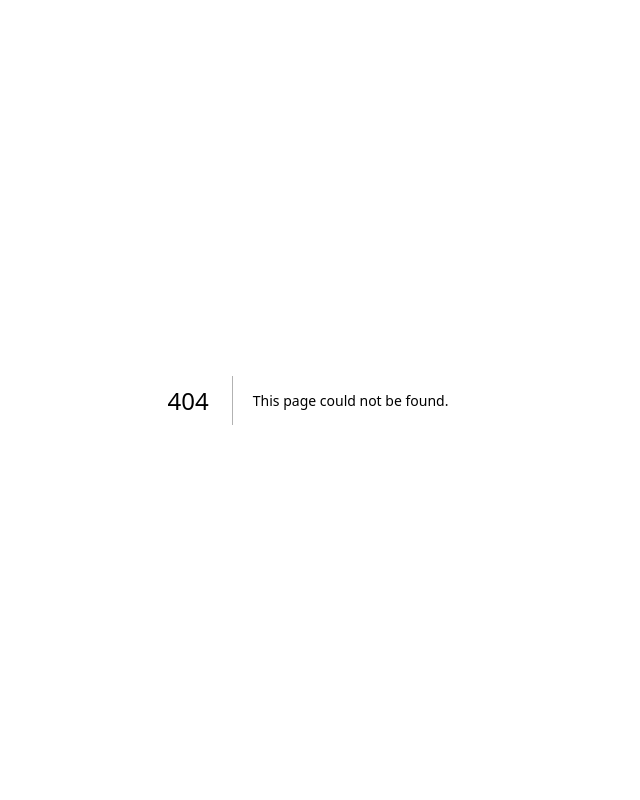
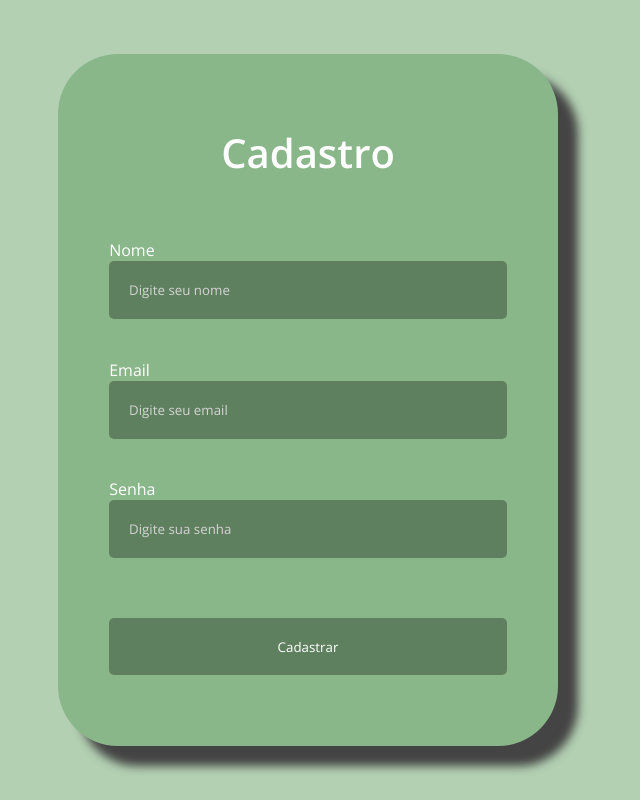
Before and after one commit to MuriloSnovais/DM_Doceria, a Next.js app: page /cadastro in a window 1280 px wide. Before the commit this address had no page. Shown: the whole page, without its empty margins (332-972 px from the left). Built offline with nearby package versions, Linux system fonts and the light colour scheme.

Commit message:
html e css do cadastro e login

```diff
--- /dev/null
+++ b/app/cadastro/cadastro.css
@@ -0,0 +1,62 @@
+@import url('https://fonts.googleapis.com/css2?family=Open+Sans:ital,wght@0,300..800;1,300..800&display=swap');
+
+* {
+    margin: 0;
+    padding: 0;
+    box-sizing: border-box;
+    font-family: "Open Sans", serif;
+}
+
+body {
+    background: #B3D0B3;
+    color: #FFF;
+    display: flex;
+    justify-content: center;
+    align-items: center;
+    height: 100vh;
+}
+
+.cadastro {
+    background: #89B789;
+    width: 80%;
+    max-width: 500px;
+    padding: 4%;
+    border-radius: 60px;
+    box-shadow: 20px 20px 10px #444;
+}
+
+.cadastro h1 {
+    text-align: center;
+    margin-top: 5%;
+    margin-bottom: 15%;
+    color: #FFF;
+    font-size: 40px;
+    font-weight: 600;
+}
+
+.cadastro input {
+    width: 100%;
+    padding: 5%;
+    margin-bottom: 10%;
+    border: none;
+    border-radius: 5px;
+    background: #5F805F;
+    color: #FFF;
+}
+
+.cadastro input::placeholder {
+    color: #D3D3D3;
+}
+
+.cadastro button {
+    width: 100%;
+    padding: 5%;
+    border: none;
+    border-radius: 5px;
+    background: #5F805F;
+    color: #FFF;
+    margin-top: 5%;
+    margin-bottom: 5%;
+
+    cursor: pointer;
+}
--- /dev/null
+++ b/app/cadastro/page.js
@@ -0,0 +1,35 @@
+'use client'
+
+import "./cadastro.css"
+
+function Cadastro() {
+    return (
+        <div className="cadastro">
+
+            <h1>Cadastro</h1>
+
+            <form>
+
+                <label>Nome <br/>
+                <input required placeholder="Digite seu nome" />
+                </label> <br/>
+
+                <label>Email <br/>
+                <input required placeholder="Digite seu email" />
+                </label> <br/>
+
+                <label>Senha <br/>
+                <input required placeholder="Digite sua senha" />
+                </label>
+
+                <br/>
+
+                <button>Cadastrar</button>
+
+            </form>
+
+        </div>
+    );
+}
+
+export default Cadastro;
```
Also changed, not shown: app/login/page.js (+6 -2 lines), app/page.js (+1 -89 lines).
